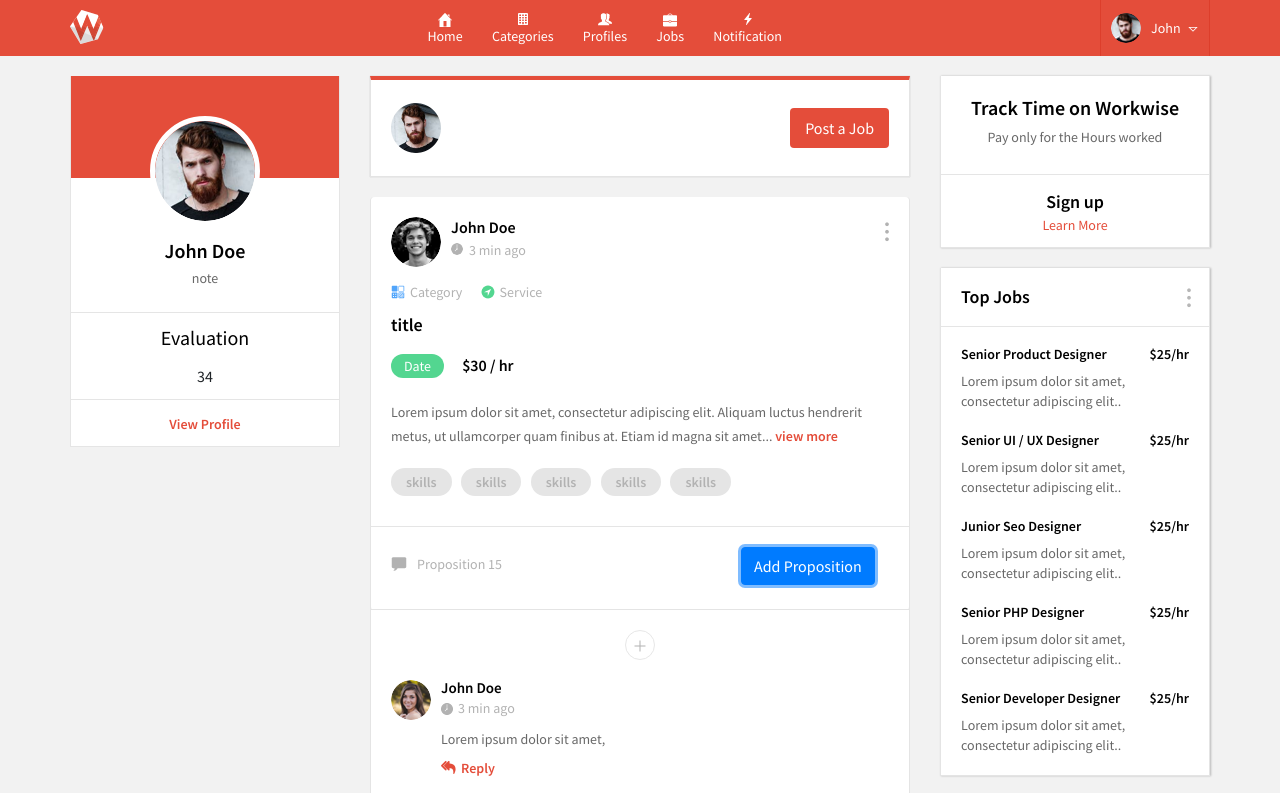
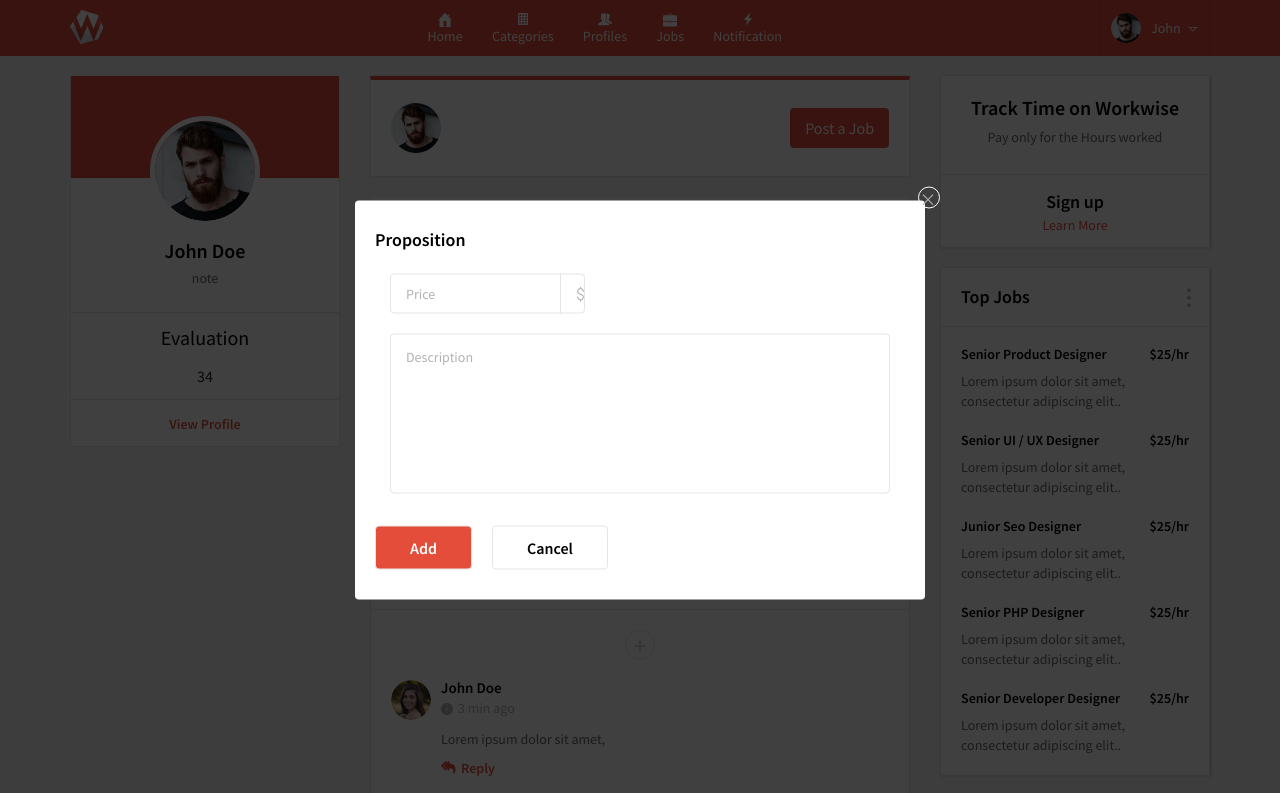
Before and after one commit to shadhaOuni/template, a plain HTML site: page index.html in a window 1280 px wide. Both pictures are taken after a click on the button "Add Proposition". Shown: the top 793 px of the page. Drawn offline with Linux system fonts and the light colour scheme; some packages are replaced by stand-ins of ours; a script that the page names is missing.

Commit message:
form prop

```diff
--- a/index.html
+++ b/index.html
@@ -258,8 +258,26 @@
 
 														<li  ><a href="#" style="margin-top: 20px;" title="" class="com"><img src="images/com.png" alt=""> Proposition 15</a></li>
 														<li>
-															<button type="button" style="margin-left: 350px;margin-top: -45px"  class="btn btn-primary ">Add Proposition</button>
-														</li>
+															<button type="button" style="margin-left: 350px;margin-top: -45px"  class="exp-bx-open btn btn-primary ">Add Proposition</button>
+
+															<div class="overview-box" id="experience-box">
+																<div class="overview-edit">
+																	<h3>Proposition</h3>
+																	<form>
+																		<div class="price-br col-lg-12">
+																			<input type="text" name="price1" placeholder="Price">
+																			<i  class="la la-dollar"></i>
+																		</div>
+																		<div class="col-lg-12">
+																			<textarea name="description" placeholder="Description"></textarea>
+																		</div>
+																		<button type="submit" class="save">Add</button>
+
+																		<button type="submit" class="cancel">Cancel</button>
+																	</form>
+																	<a href="#" title="" class="close-box"><i class="la la-close"></i></a>
+																</div><!--overview-edit end-->
+															</div><!--overview-box end--></li>
 													</ul>
 
 												</div>
```
